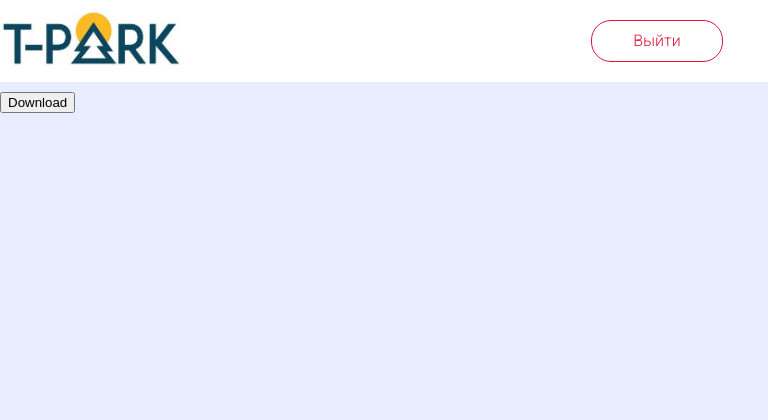
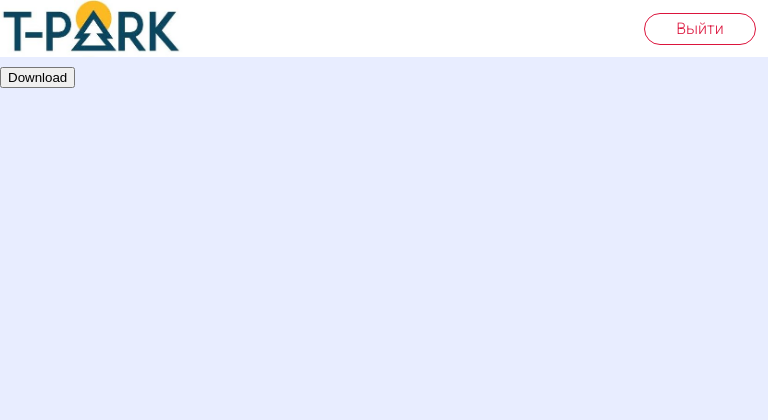
Before and after one commit to Losharik17/Assessment_2.0, a Flask app: page /download in a window 768 px wide. Shown: the top 420 px of the page. Run offline with Flask 2, Linux system fonts and the light colour scheme; some libraries are stand-ins or nearby versions.

Commit message:
Update main_0.css

```diff
--- a/app/static/main_0.css
+++ b/app/static/main_0.css
@@ -88,10 +88,6 @@ body {
     margin-top: 10px;
 }
 
-.exit {
-    margin-right: 25px;
-}
-
 .exit_button {
     text-align: center;
     border-radius: 20px;
@@ -113,6 +109,7 @@ body {
     color: crimson;
 }
 
+@media screen and (min-width: 768px) {
     .exit .exit_button {
         display: inline-block;
         width: 130px;
@@ -124,6 +121,30 @@ body {
         border: 1px solid crimson;
         transition: color .5s;
         text-decoration: none; !important;
+    }
+    .exit {
+        margin-right: 25px;
+    }
+}
+
+@media screen and (max-width: 768px) {
+    .exit .exit_button {
+        display: inline-block;
+        width: 110px;
+        height: 30px;
+        line-height: 30px;
+        margin: 5px;
+        position: relative;
+        overflow: hidden;
+        border: 1px solid crimson;
+        transition: color .5s;
+        text-decoration: none; !important;
+    }
+
+    .exit {
+        margin-right: 7px;
+        width: min-content;
+    }
 }
 
 .exit .exit_button:before {
@@ -210,6 +231,7 @@ body {
 
     .buttons {
         margin-right: 7px;
+        width: min-content;
     }
 }
 
```
Lines whose indentation alone changed are shown as unchanged.
